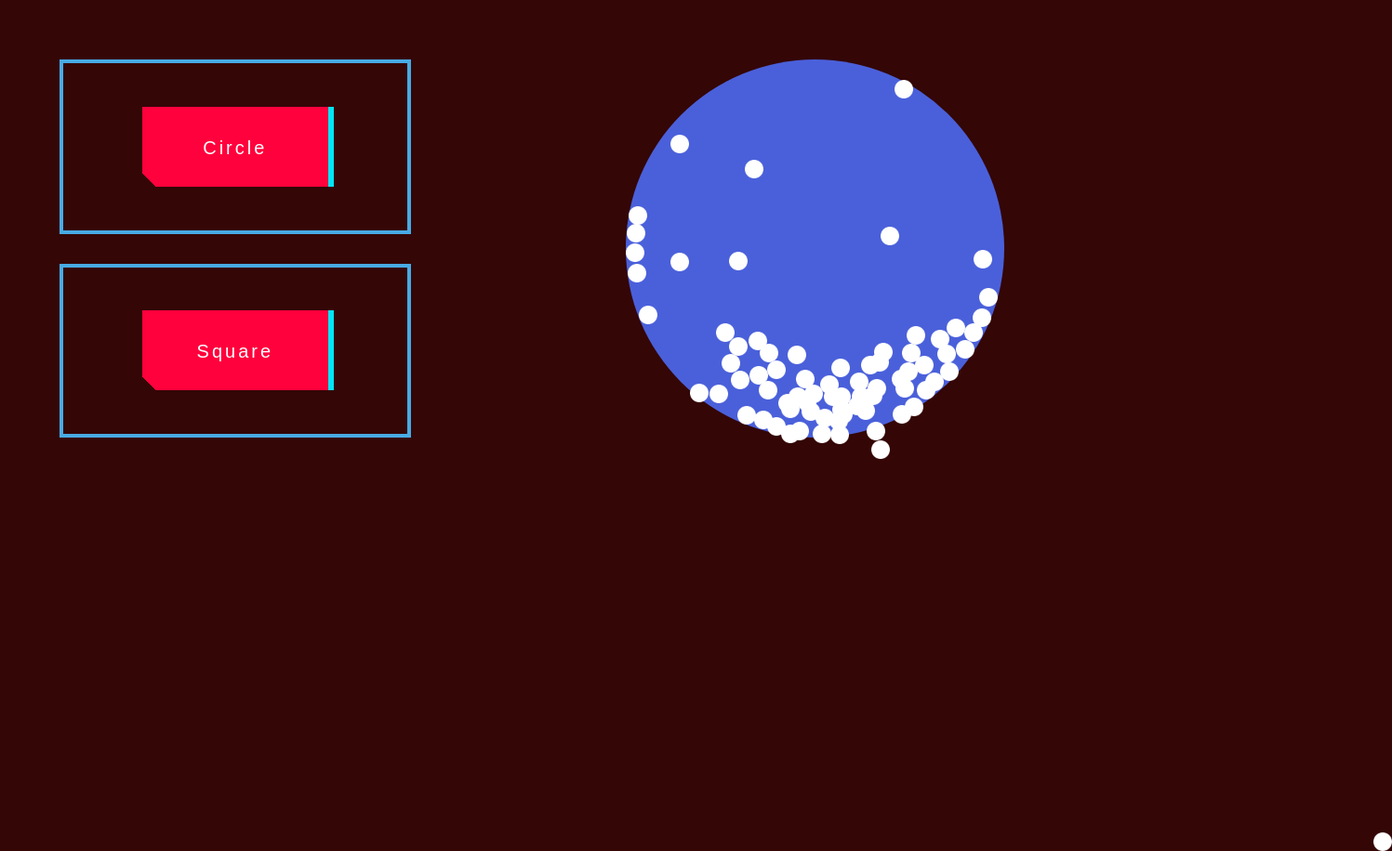
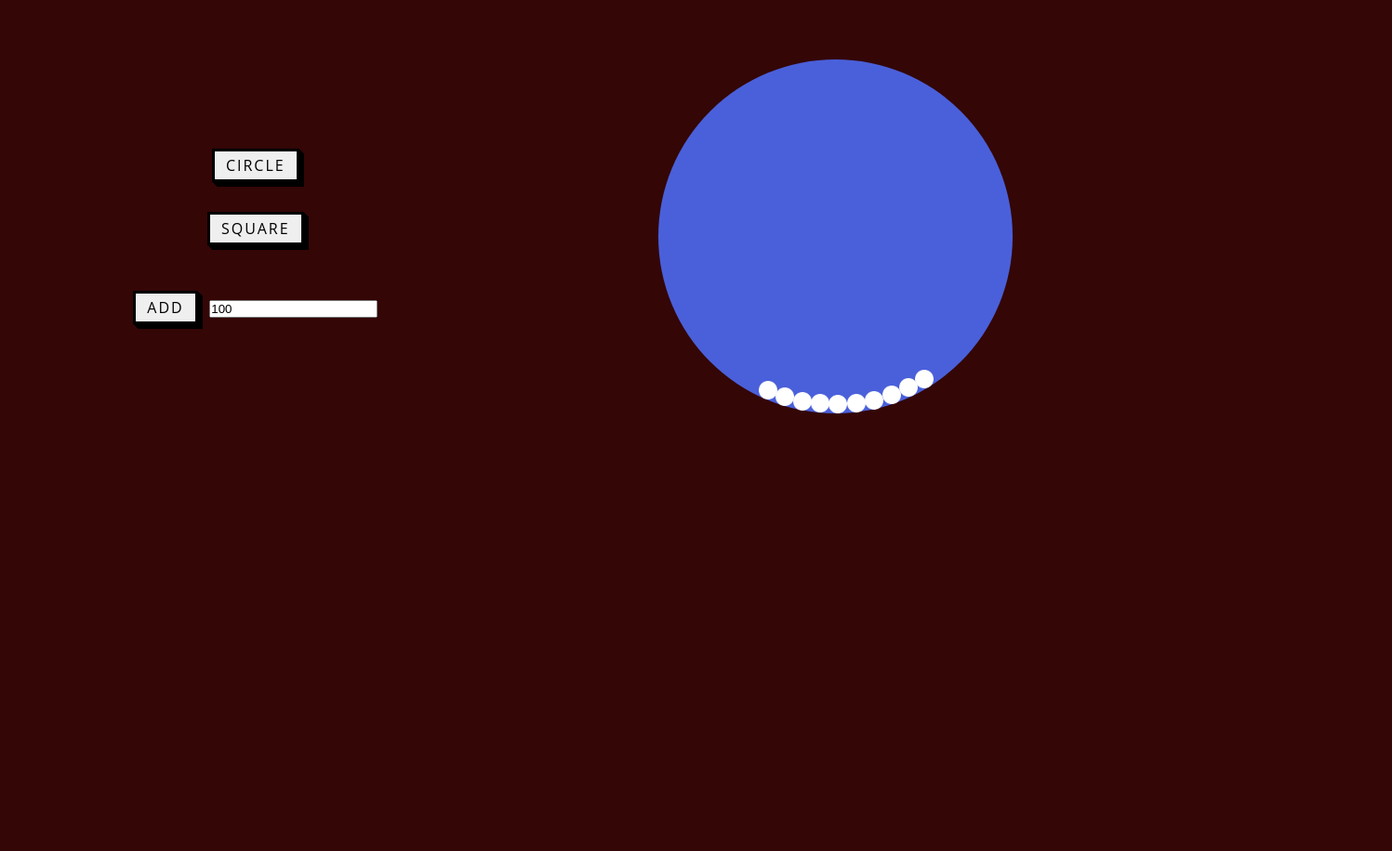
Before and after one commit to unicodeee/particle-collision-simulation, a website built with Vite: page index.html in a window 1280 px wide. Shown: the whole page at 93% size, 1497 px wide, since content can reach past the window. After the commit the page ends 800 px from the top, so only its background shows below. Built offline with nearby package versions, Linux system fonts and the light colour scheme; animation ran at ten frames a second.

Commit message:
add circles buttons, fix bug not able to add when container is a square

```diff
--- a/index.html
+++ b/index.html
@@ -13,8 +13,28 @@
 
     <div class="container">
         <div class="container-left">
-            <div id="circle-container" class="block-1"><button class="button-49" role="button">Circle</button></div>
-            <div id="square-container" class="block-1"><button class="button-49" role="button">Square</button></div>
+
+            <div id="circle-container" class="block-1">
+                <button class="button-56" role="button">
+                    <span class="text">Circle</span>
+                </button>
+            </div>
+
+            <div id="square-container" class="block-1">
+                <button class="button-56" role="button">
+                    <span class="text">Square</span>
+                </button>
+            </div>
+
+            <div class="block-1">
+                <div>
+                    <button class="button-56" id="addCirclesButton" role="button">
+                        <span class="text">Add</span>
+                    </button>
+                    <input type="number" id="numCirclesInput" placeholder="Enter number of circles" value="100">
+                </div>
+            </div>
+
         </div>
 
         <div class="container-right">
--- a/src/VerletSolver.ts
+++ b/src/VerletSolver.ts
@@ -1,4 +1,3 @@
-// import {Circle} from "./particles/Circle.ts";
 import * as THREE from "three";
 import {VerletObject} from "./particles/VerletObj.ts";
 import {CircleEdge} from "./particles/CircleEdge.ts";
@@ -7,7 +6,8 @@ export class VerletSolver {
     gravity = new THREE.Vector2(0, 5000);
     touching = new Set<VerletObject>();
     position = new THREE.Vector2(0, 0);
-    centerSection: any;
+    centerSection;
+    containerState =  'circle';
     // edges: any[];
 
     edges: CircleEdge[] = [];
@@ -37,11 +37,11 @@ export class VerletSolver {
     }
 
 
-    update(lastTime: number, centerSectionRect: DOMRect) {
+    update(lastTime: number) {
         const currentTime = performance.now(); // TO DO: move to update
         const dt = (currentTime - lastTime) / 1000; // Convert milliseconds to seconds
 
-        const sub_steps = 8;
+        const sub_steps = 10;
         const sub_dt = dt / sub_steps;
 
         for (let i: number = 0; i < sub_steps; i++) {
@@ -72,16 +72,13 @@ export class VerletSolver {
     }
 
     addCircle(){
-        // for (let i = 0; i < numCircles; i++) {
-        //     // Generate random positions within the centerSectionRect
-        //     let randomX =   centerSectionRect.x + Math.random() * centerSectionRect.width;
-        //     let randomY =   centerSectionRect.y + Math.random() * centerSectionRect.height;
-        //
-        // }
         const centerSectionRect = this.centerSection.getBoundingClientRect();
         const h = centerSectionRect.height*2;
         const w = centerSectionRect.width*2;
-        this.circles.push(new VerletObject(centerSectionRect, new THREE.Vector2(w, h)));
+
+        // this.circles.push(new VerletObject(new THREE.Vector2(0, 0)));
+        const newCircle = new VerletObject(new THREE.Vector2(w, h));
+        this.circles.push(newCircle);
         this.centerSection.appendChild(this.circles[this.circles.length - 1].element);
     }
 
@@ -97,12 +94,10 @@ export class VerletSolver {
         })
     }
 
-    applyConstrains(){ // circle
-
+    applyConstrains(){
         const centerSectionRect = this.centerSection.getBoundingClientRect();
-
-
         // CIRCLE
+        if (this.containerState == 'circle'){
             const radius = Math.min(centerSectionRect.width, centerSectionRect.height)/2;
             this.position = new THREE.Vector2(radius, radius);
 
@@ -127,17 +122,20 @@ export class VerletSolver {
                                 }
                 }
             })
+        }
 
         // SQUARE
-        // this.circles.forEach(c => {
-        //     const to_obj = c.positionCurrent.clone().sub(this.position);
-        //     const h = centerSectionRect.height;
-        //     const w = centerSectionRect.width;
-        //     if (to_obj.x <= 0){c.positionCurrent.x = - to_obj.x;}
-        //     if (to_obj.x >= w){c.positionCurrent.x = w - (to_obj.x - w);}
-        //     if (to_obj.y <= 0){c.positionCurrent.y = - to_obj.y;}
-        //     if (to_obj.y >= h){c.positionCurrent.y = h - (to_obj.y - h);}
-        // })
+        else if (this.containerState == 'square'){
+            this.circles.forEach(c => {
+                const h = centerSectionRect.height;
+                const w = centerSectionRect.width;
+                // @ts-ignore
+                c.positionCurrent.clamp(new THREE.Vector2(0 + c.radius, 0 + c.radius), new THREE.Vector2(w - c.radius, h - c.radius));
+            });
+        }
+
+
+
     }
 
 
@@ -176,7 +174,6 @@ export class VerletSolver {
     }
 
     solveColl(edges: CircleEdge[] ){
-
         for (const edge of edges) {
                 if (edge.isLeft) {
                         this.touching.forEach( c => {
--- a/src/main.ts
+++ b/src/main.ts
@@ -1,10 +1,53 @@
-import {VerletSolver} from './VerletSolver';
+import { VerletSolver } from './VerletSolver';
 import * as THREE from 'three';
 
 window.addEventListener('DOMContentLoaded', () => {
     const centerSection = document.getElementById('center-section')!;
     const centerSectionRect = centerSection.getBoundingClientRect();
 
+    const verletSolver = new VerletSolver(centerSection);
+    let numCircles = 10;
+    let lastTime = performance.now();
+    let animationId: number | null = null;
+
+    function moveCircles() {
+        if (numCircles > 0) {
+            verletSolver.addCircle();
+            verletSolver.buildEdges();
+            numCircles -= 1;
+        }
+        ({ lastTime } = verletSolver.update(lastTime));
+        animationId = requestAnimationFrame(moveCircles);
+    }
+
+    function pauseAnimation() {
+        if (animationId !== null) {
+            cancelAnimationFrame(animationId);
+            animationId = null;
+        }
+    }
+
+    function resumeAnimation() {
+        if (animationId === null) {
+            lastTime = performance.now();
+            moveCircles();
+        }
+    }
+
+    // Handle visibility change
+    document.addEventListener('visibilitychange', () => {
+        if (document.hidden) {
+            // Page is hidden, pause animation
+            pauseAnimation();
+        } else {
+            // Page is visible again, resume animation
+            resumeAnimation();
+        }
+    });
+
+    // Start animation when the page is loaded
+    moveCircles();
+    // Event listeners for shape buttons...
 
     centerSection.addEventListener('mousemove', (event) => {
         const clickX = event.clientX - centerSection.offsetLeft;
@@ -18,53 +61,24 @@ window.addEventListener('DOMContentLoaded', () => {
 
     const squareButton = document.getElementById('square-container')!;
     squareButton.addEventListener('click', (event) => {
-        centerSection.style.borderRadius = '0'; // Set border radius to 0
+        centerSection.style.borderRadius = '0%'; // Set border radius to 0
+        verletSolver.containerState = "square";
     });
 
     const circleButton = document.getElementById('circle-container')!;
     circleButton.addEventListener('click', (event) => {
         centerSection.style.borderRadius = '50%'; // Set border radius to 0
+        verletSolver.containerState = "circle"
     });
 
-
-
-
-
-    // const circles: VerletObject[] = [];
-    let numCircles = 100;
-
-    // for (let i = 0; i < numCircles; i++) {
-    //     // Generate random positions within the centerSectionRect
-    //     let randomX =   centerSectionRect.x + Math.random() * centerSectionRect.width;
-    //     let randomY =   centerSectionRect.y + Math.random() * centerSectionRect.height;
-    //
-    //     circles.push(new VerletObject(centerSectionRect, new THREE.Vector2(randomX, randomY)));
-    //     centerSection.appendChild(circles[circles.length - 1].element);
-    // }
-
-
-
-
-    const verletSolver = new VerletSolver( centerSection);
-    let lastTime = performance.now();
-    // let frameCount = 0;
-
-
-    // const fpsDisplay = document.getElementById('fps-display')!;
-
-    async function moveCircles() {
-        // ({ frameCount, lastTime } = showFPS(fpsDisplay, frameCount, lastTime));
-        if (numCircles > 0 ) {
-            verletSolver.addCircle();
-            verletSolver.buildEdges()
-            numCircles -= 1
+    // Add event listener for the button click to add more circles
+    const addCirclesButton = document.getElementById('addCirclesButton')!;
+    addCirclesButton.addEventListener('click', (event) => {
+        const numCirclesInput = document.getElementById('numCirclesInput')! as HTMLInputElement;
+        const numToAdd = parseInt(numCirclesInput.value, 10); // Get the value from the input box
+        if (!isNaN(numToAdd) && numToAdd > 0) {
+            numCircles += numToAdd; // Increase the number of circles to add
+            // numCirclesInput.value = ''; // Clear the input box after adding circles
         }
-        ({ lastTime } = verletSolver.update(lastTime, centerSectionRect));
-
-
-
-        requestAnimationFrame(moveCircles);
-    }
-
-    moveCircles();
+    });
 });
--- a/src/particles/VerletObj.ts
+++ b/src/particles/VerletObj.ts
@@ -8,10 +8,8 @@ export class VerletObject {
     radius: number | undefined;
 
     element: HTMLImageElement;
-    centerSectionRect: DOMRect;
 
-    constructor(centerSectionRect: DOMRect, position: THREE.Vector2) {
-        this.centerSectionRect = centerSectionRect;
+    constructor(position: THREE.Vector2) {
 
 
         this.positionOld = position.clone();
@@ -22,6 +20,8 @@ export class VerletObject {
         this.element.src = '/circle.png';
         this.element.alt = 'Circle';
         this.element.className = 'circle';
+
+        this.radius = 20; // default
         // this.radius = this.element.getBoundingClientRect().width;
 
         // Listen for the 'load' event to ensure the image has been fully loaded
--- a/src/style.scss
+++ b/src/style.scss
@@ -63,8 +63,8 @@ $bp: (
   display: flex;
   justify-content: center;
   align-items: center;
-  border: 4px solid $color;
-  height: 100vh - $padding * 2;
+  //border: 4px solid $color;
+  //height: 100vh - $padding * 2;
 
   @include query(mobile) {
     height: 50vh - $padding * 2;
@@ -72,8 +72,8 @@ $bp: (
 }
 
 .block-1 {
-  flex-grow: 2;
-  height: 10vh;
+  //flex-grow: 2;
+  //height: 10vh;
 }
 
 
@@ -270,3 +270,34 @@ div.absolute {
     flex-basis: auto;
   }
 }
+
+
+    /* CSS */
+  .button-56 {
+    font-family: "Open Sans", sans-serif;
+    font-size: 16px;
+    letter-spacing: 2px;
+    text-decoration: none;
+    text-transform: uppercase;
+    color: #000;
+    cursor: pointer;
+    border: 3px solid;
+    padding: 0.25em 0.5em;
+    box-shadow: 1px 1px 0px 0px, 2px 2px 0px 0px, 3px 3px 0px 0px, 4px 4px 0px 0px, 5px 5px 0px 0px;
+    position: relative;
+    user-select: none;
+    -webkit-user-select: none;
+    touch-action: manipulation;
+  }
+
+.button-56:active {
+  box-shadow: 0px 0px 0px 0px;
+  top: 5px;
+  left: 5px;
+}
+
+@media (min-width: 768px) {
+  .button-56 {
+    padding: 0.25em 0.75em;
+  }
+}
```
Lines whose indentation alone changed are shown as unchanged.
